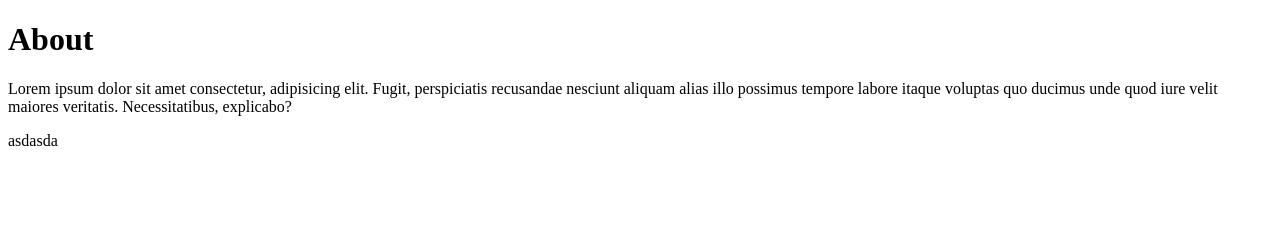
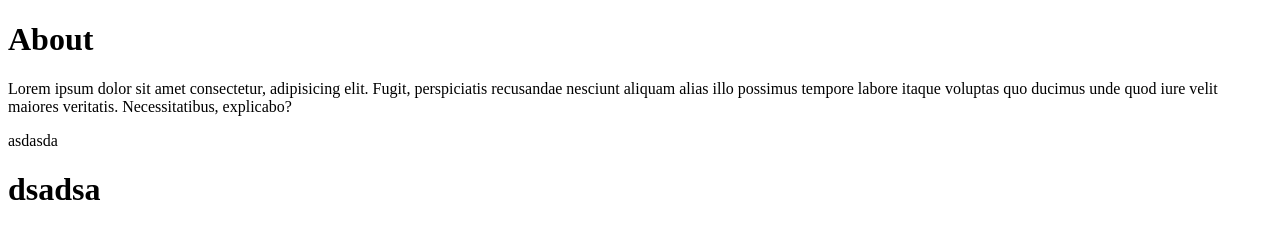
Before and after one commit to ronaldorizki/latihan-git, a plain HTML site: page contact-us.html in a window 1280 px wide. Drawn offline with Linux system fonts and the light colour scheme.

Commit message:
Update contact-us.html

```diff
--- a/contact-us.html
+++ b/contact-us.html
@@ -14,5 +14,6 @@
         explicabo?</p>
 </body>
 <p>asdasda</p>
+    <h1>dsadsa</h1>
 
 </html>
```
